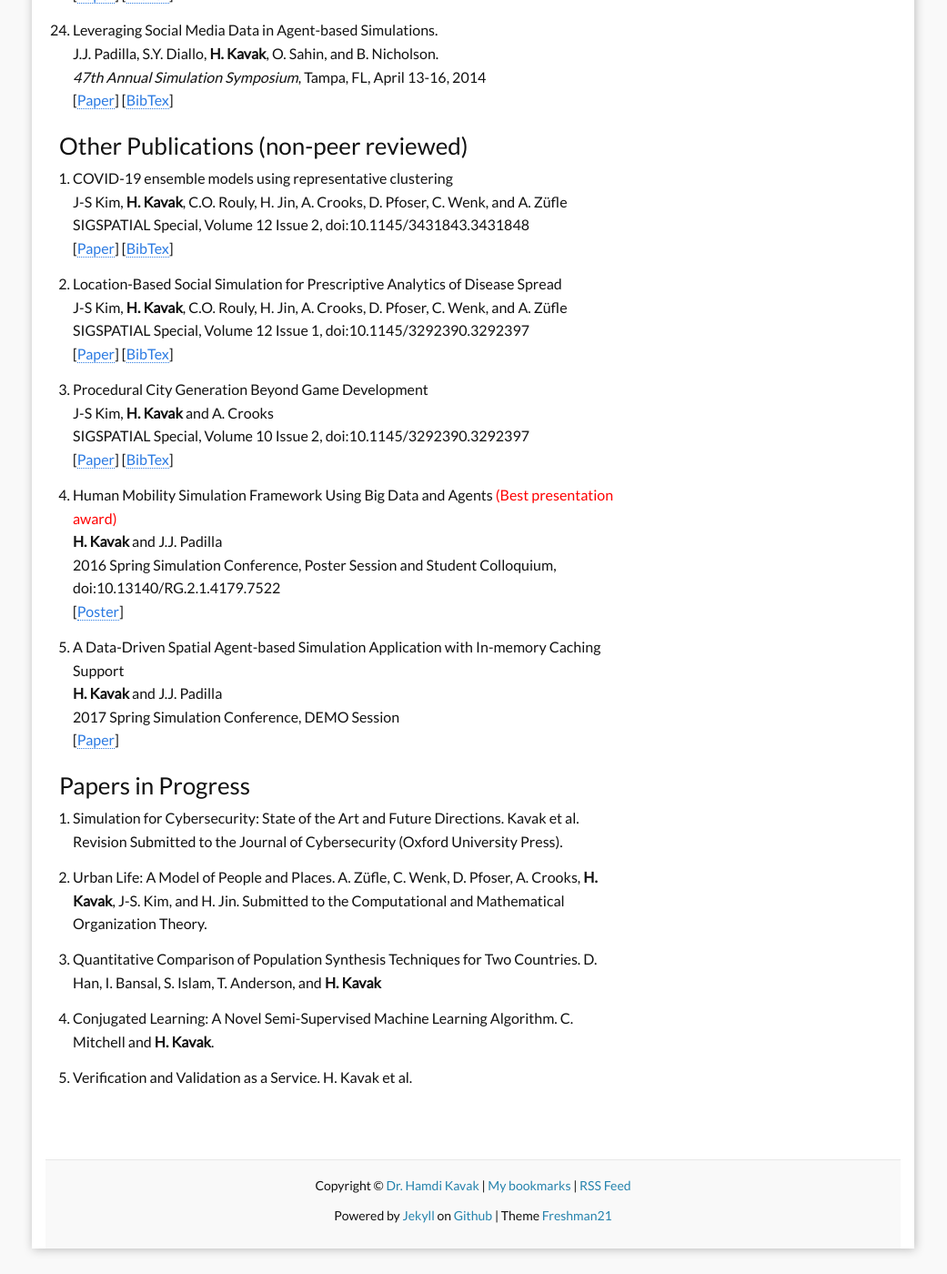
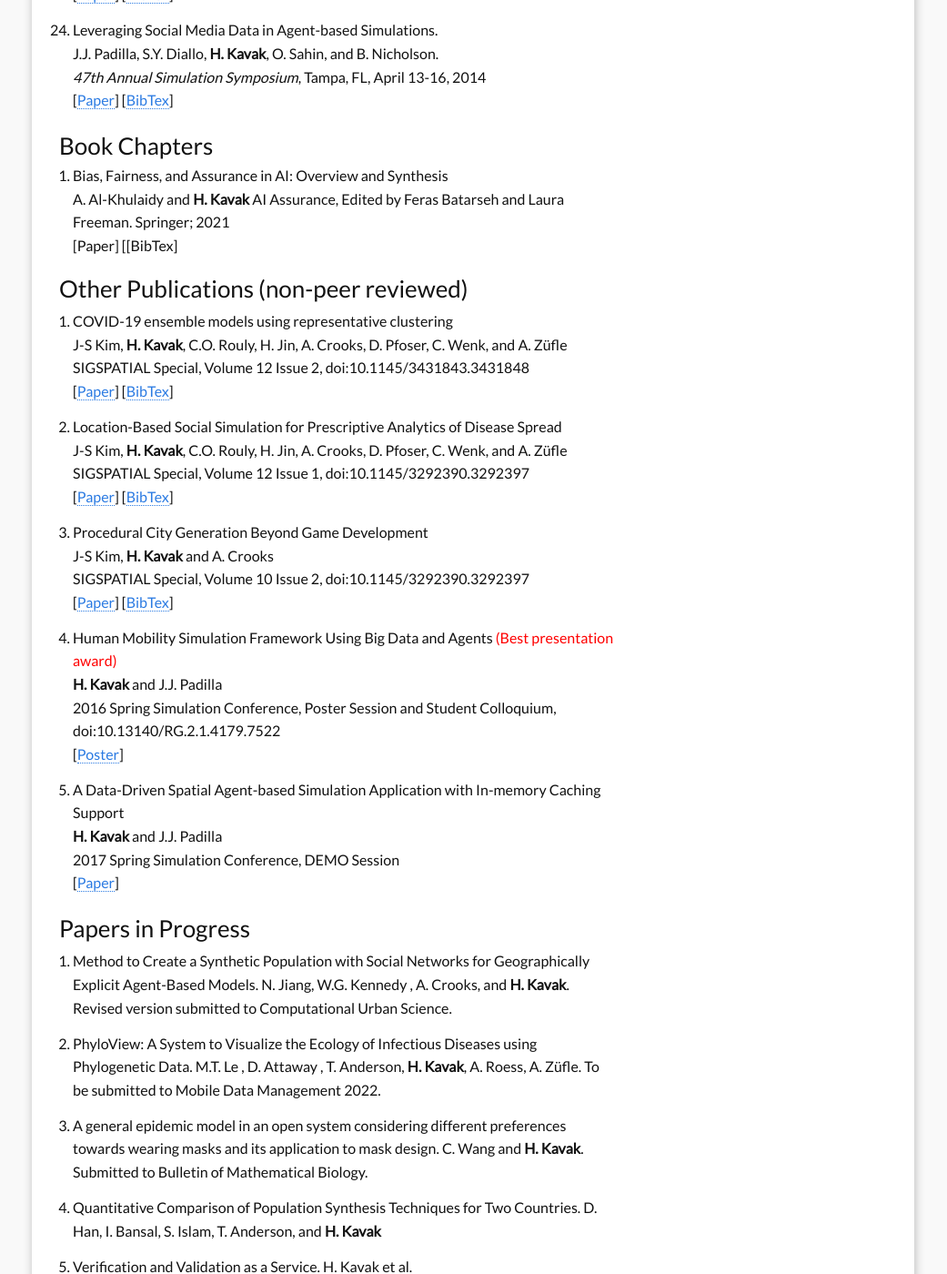
Before and after one commit to hamdikavak/hamdikavak.github.io, a Jekyll site: the page built from c5_publications.md, in a window 1280 px wide and 1400 px high, scrolled down 4829 px. Shown: the whole window at 91% size, without its empty margins (120-1161 px from the left). Built offline with Jekyll 4.4.1, drawn with Linux system fonts in a browser that asks for light colours; nearby versions of some CDN libraries.

Commit message:
updated other pubs

```diff
--- a/c5_publications.md
+++ b/c5_publications.md
@@ -215,10 +215,20 @@ This page shows my relatively up-to-date publication list, links to papers, and
     [<a title="BibTeX" href="{{ site.baseurl }}/download/bibs/2014_social_media.bib">BibTex</a>]
 
 
+<a name="book"></a>
+
+### Book Chapters
+
+
+9. Bias, Fairness, and Assurance in AI: Overview and Synthesis
+    A. Al-Khulaidy and <strong>H. Kavak</strong>
+    AI Assurance, Edited by Feras Batarseh and Laura Freeman. Springer; 2021
+    [Paper]
+	[[BibTex]
+
 <a name="others"></a>
 
 ### Other Publications (non-peer reviewed)
-
 
 9. COVID-19 ensemble models using representative clustering
     J-S Kim, <strong>H. Kavak</strong>, C.O. Rouly, H. Jin, A. Crooks, D. Pfoser, C. Wenk, and A. Züfle
@@ -252,16 +262,12 @@ This page shows my relatively up-to-date publication list, links to papers, and
 
 ### Papers in Progress
 
+1. Method to Create a Synthetic Population with Social Networks for Geographically Explicit Agent-Based Models. N. Jiang, W.G. Kennedy , A. Crooks, and <strong>H. Kavak</strong>. Revised version submitted to Computational Urban Science.
 
-1. Simulation for Cybersecurity: State of the Art and Future Directions. Kavak et al.
-	Revision Submitted to the Journal of Cybersecurity (Oxford University Press).
+2. PhyloView: A System to Visualize the Ecology of Infectious Diseases using Phylogenetic Data. M.T. Le , D. Attaway , T. Anderson, <strong>H. Kavak</strong>, A. Roess, A. Züfle. To be submitted to Mobile Data Management 2022.
 
-2. Urban Life: A Model of People and Places.  A. Züfle, C. Wenk, D. Pfoser, A. Crooks, <strong>H. Kavak</strong>, J-S. Kim, and H. Jin. Submitted to the Computational and Mathematical Organization Theory.
+2. A general epidemic model in an open system considering different preferences towards wearing masks and its application to mask design. C. Wang and <strong>H. Kavak</strong>. Submitted to Bulletin of Mathematical Biology.
 
 3. Quantitative Comparison of Population Synthesis Techniques for Two Countries. D. Han, I. Bansal, S. Islam, T. Anderson, and <strong>H. Kavak</strong>
 
-4. Conjugated Learning: A Novel Semi-Supervised Machine Learning Algorithm. C. Mitchell  and <strong>H. Kavak</strong>.
-
 5. Verification and Validation as a Service. H. Kavak et al.
-
-<!---1. A Patterns of Life Simulation for Urban Science (H. Kavak et al.)--->
```
